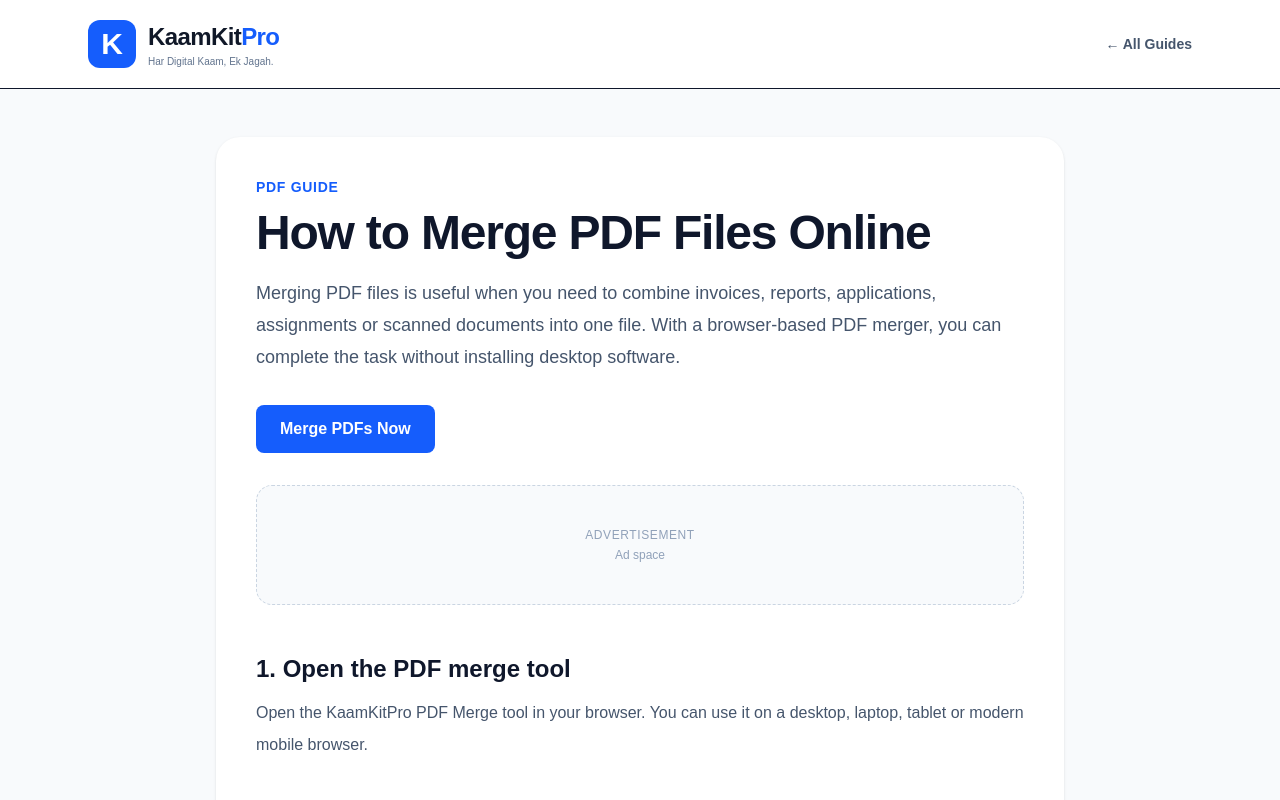
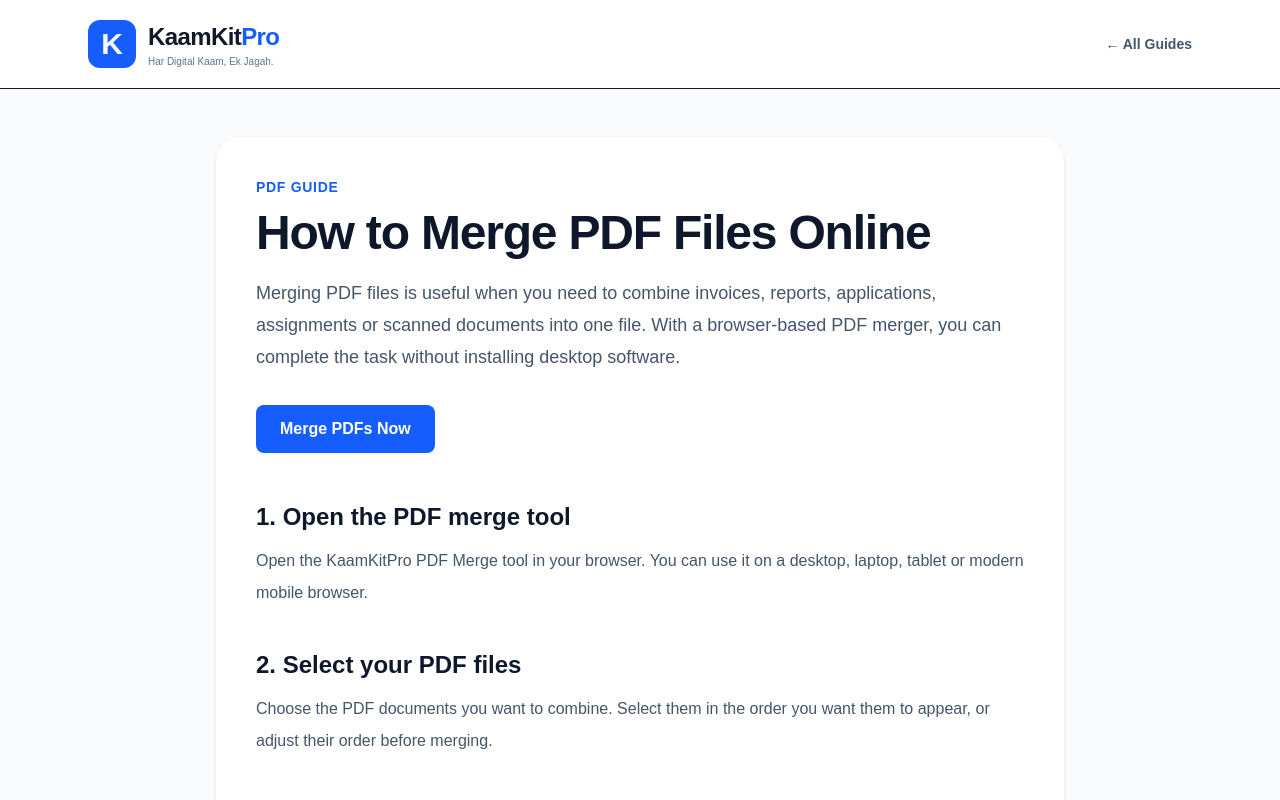
Before and after one commit to WellProSoftware/kaamkitpro, a Next.js app: page /guides/pdf-merge in a window 1280 px wide. Shown: the top 800 px of the page. Built offline with nearby package versions, Linux system fonts and the light colour scheme.

Commit message:
fix: remove nonfunctional placeholder ad blocks before approval

```diff
--- a/src/app/guides/pdf-merge/page.tsx
+++ b/src/app/guides/pdf-merge/page.tsx
@@ -1,5 +1,4 @@
 import Link from "next/link";
-import AdSlot from "@/components/AdSlot";
 import type { Metadata } from "next";
 
 import BrandLogo from "@/components/BrandLogo";
@@ -53,8 +52,6 @@ export default function PdfMergeGuide() {
               Merge PDFs Now
             </Link>
           </div>
-
-          <AdSlot />
 
           <div className="mt-12 space-y-10">
             <section>
```
